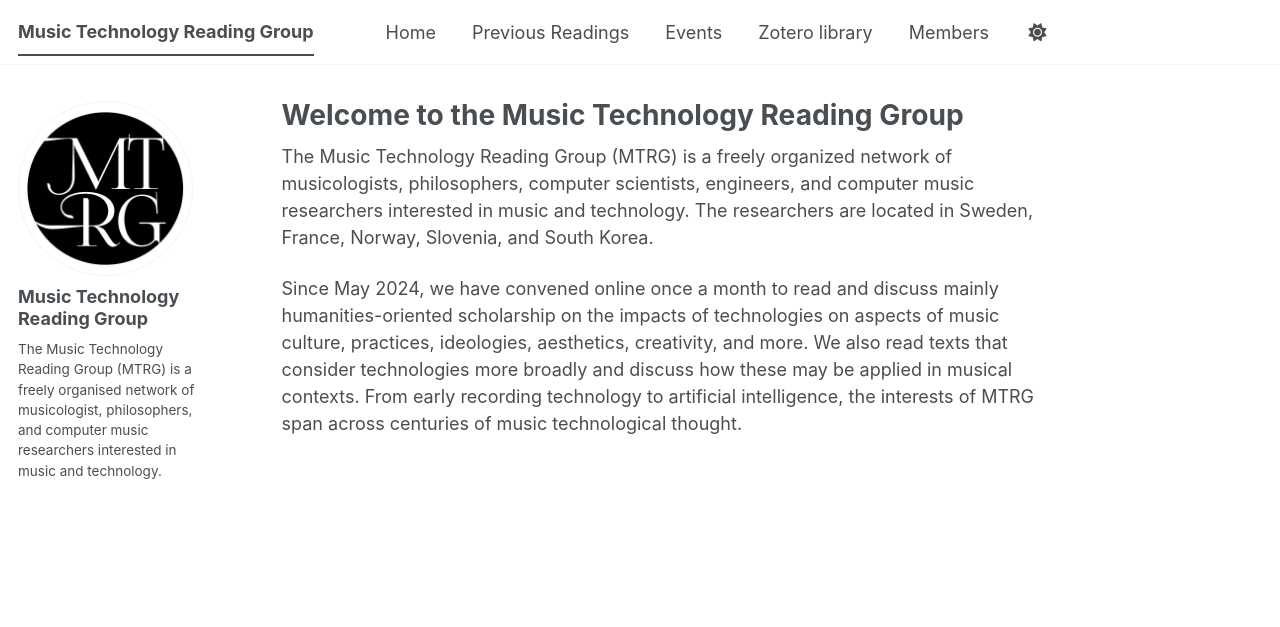
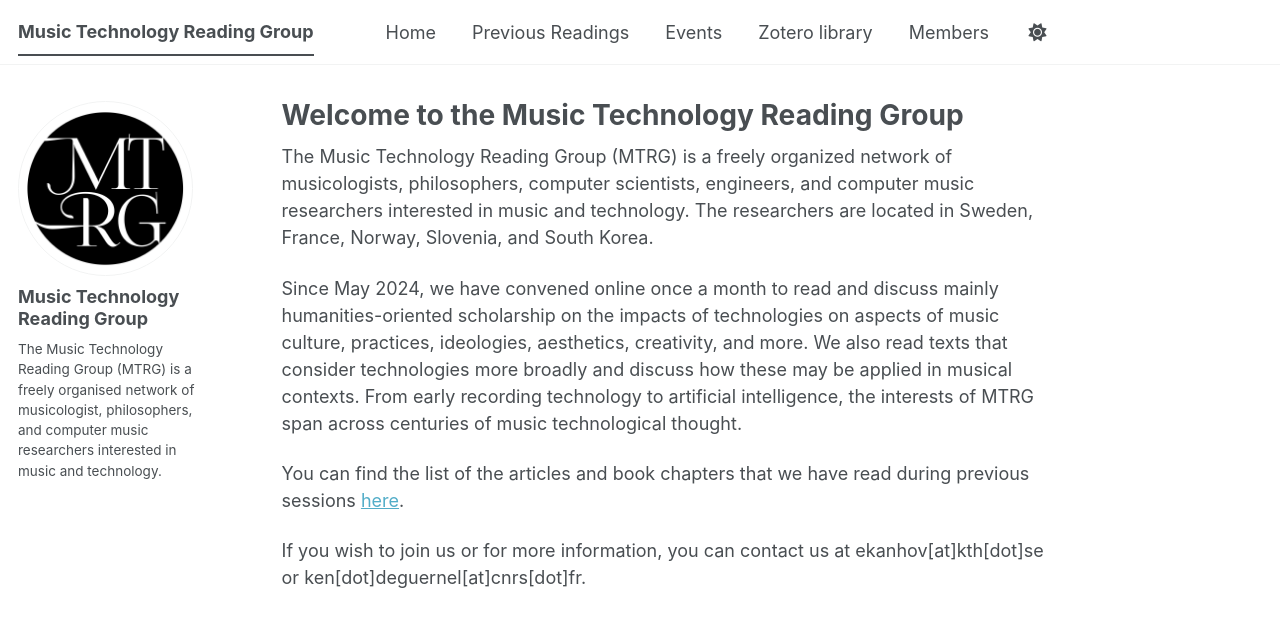
Before and after one commit to musictechnologyreadinggroup/musictechnologyreadinggroup.github.io, a Jekyll site: the page built from _pages/about.md, in a window 1280 px wide. Shown: the top 627 px of the page. Built offline with Jekyll 4.4.1, drawn with Linux system fonts in a browser that asks for light colours; a style sheet for code colours, icons or effects is not loaded.

Commit message:
Add contact info

```diff
--- a/_pages/about.md
+++ b/_pages/about.md
@@ -10,3 +10,7 @@ redirect_from:
 The Music Technology Reading Group (MTRG) is a freely organized network of musicologists, philosophers, computer scientists, engineers, and computer music researchers interested in music and technology. The researchers are located in Sweden, France, Norway, Slovenia, and South Korea.
 
 Since May 2024, we have convened online once a month to read and discuss mainly humanities-oriented scholarship on the impacts of technologies on aspects of music culture, practices, ideologies, aesthetics, creativity, and more. We also read texts that consider technologies more broadly and discuss how these may be applied in musical contexts. From early recording technology to artificial intelligence, the interests of MTRG span across centuries of music technological thought.
+
+You can find the list of the articles and book chapters that we have read during previous sessions [here](/readings).
+
+If you wish to join us or for more information, you can contact us at ekanhov[at]kth[dot]se or ken[dot]deguernel[at]cnrs[dot]fr.
```
